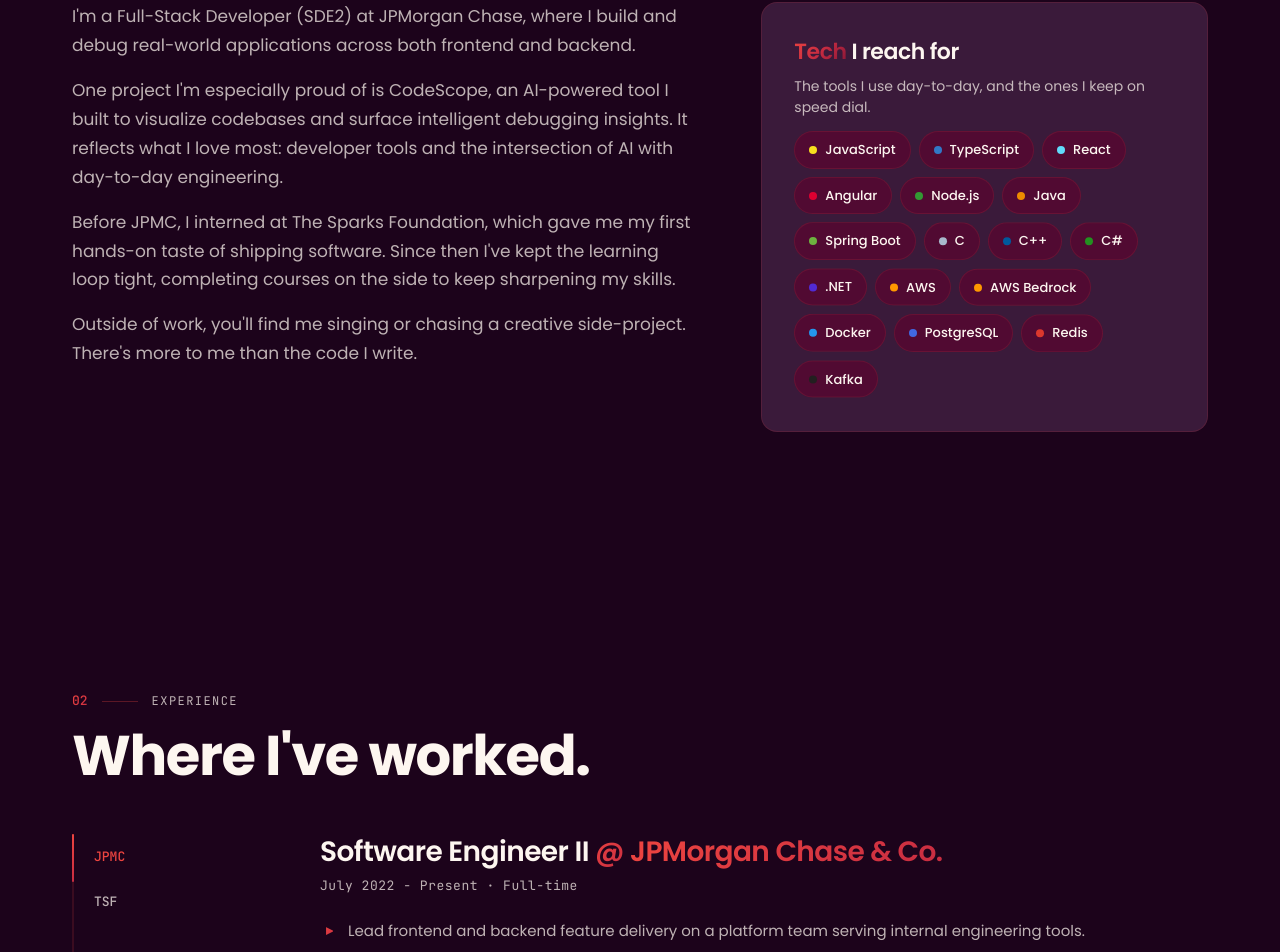
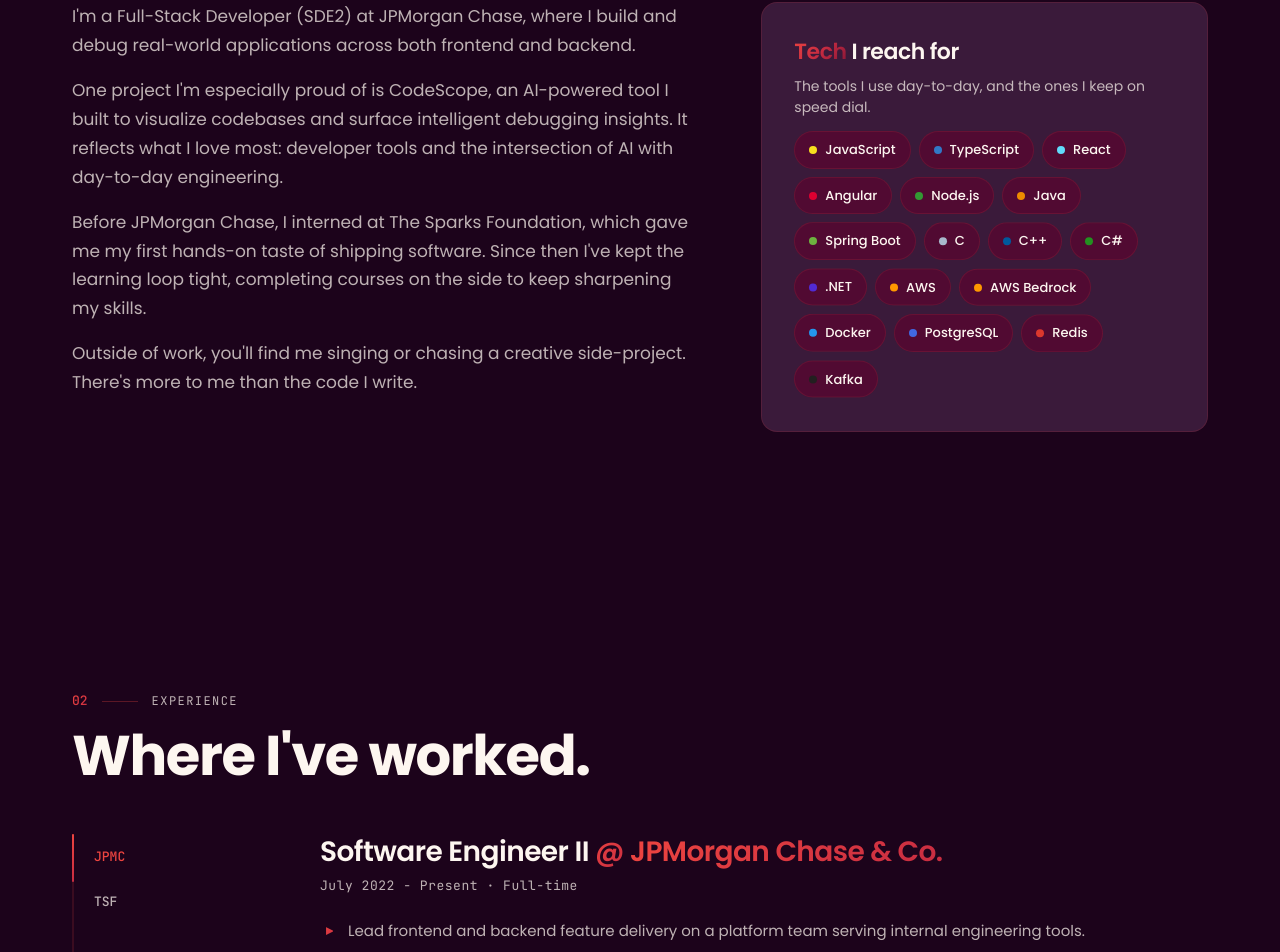
Before and after one commit to heysoumyadeep/heysoumyadeep.github.io, a React (Vite) app: page / in a window 1280 px wide. Shown: the part 1071-2023 px from the top of the page. Built offline with nearby package versions, Linux system fonts and the light colour scheme.

Commit message:
Refactor Content (#1)

```diff
--- a/src/data/personal.js
+++ b/src/data/personal.js
@@ -6,7 +6,7 @@
   bio: [
     "I'm a Full-Stack Developer (SDE2) at JPMorgan Chase, where I build and debug real-world applications across both frontend and backend.",
     "One project I'm especially proud of is CodeScope, an AI-powered tool I built to visualize codebases and surface intelligent debugging insights. It reflects what I love most: developer tools and the intersection of AI with day-to-day engineering.",
-    "Before JPMC, I interned at The Sparks Foundation, which gave me my first hands-on taste of shipping software. Since then I've kept the learning loop tight, completing courses on the side to keep sharpening my skills.",
+    "Before JPMorgan Chase, I interned at The Sparks Foundation, which gave me my first hands-on taste of shipping software. Since then I've kept the learning loop tight, completing courses on the side to keep sharpening my skills.",
     "Outside of work, you'll find me singing or chasing a creative side-project. There's more to me than the code I write.",
   ],
   email: 'contact@soumya.io',
```
